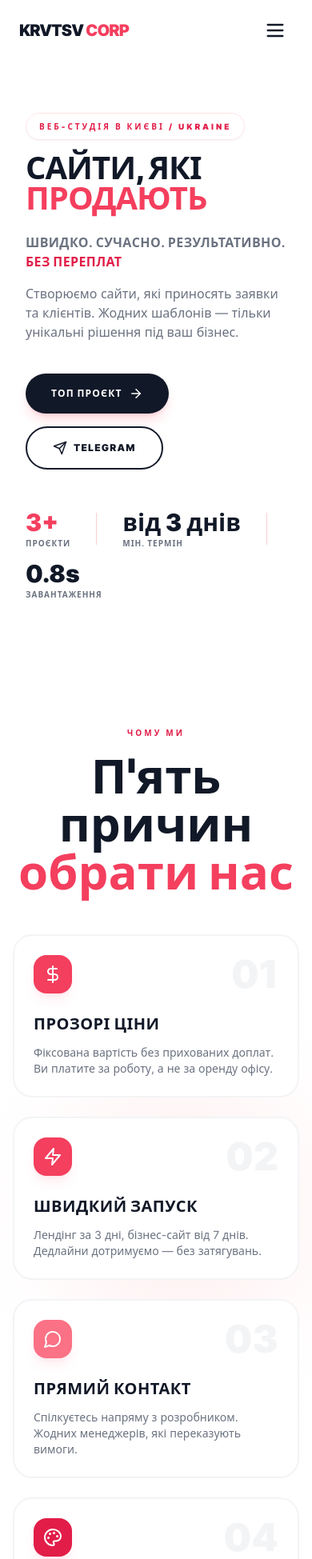
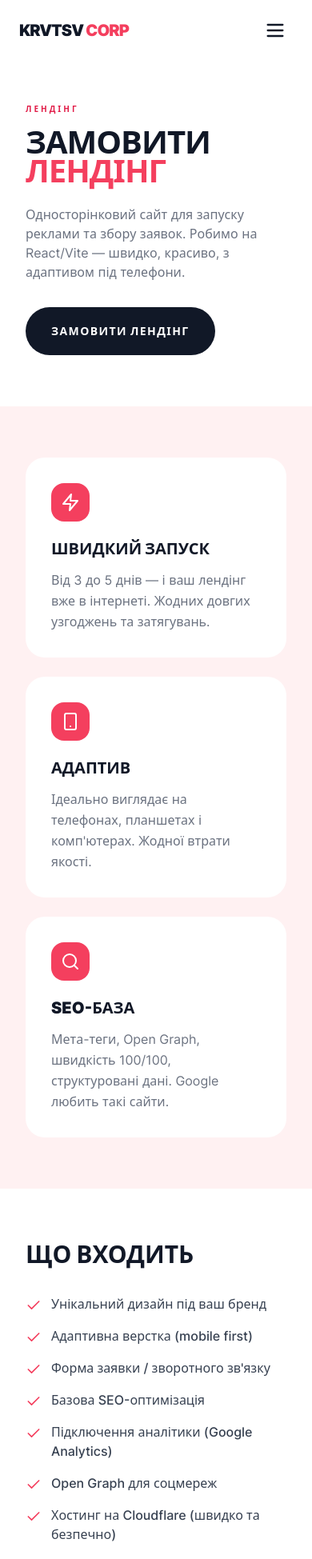
Before and after one commit to porustzi/krvtsv, a React (Vite) app in the folder project/: page /services/landing in a window 390 px wide. Shown: the top 1949 px of the page at 80% size. Built offline with nearby package versions, Linux system fonts and the light colour scheme.

Commit message:
feat: add /services/landing page, update SEO titles, sitemap, header navigation

```diff
--- a/project/index.html
+++ b/project/index.html
@@ -10,8 +10,8 @@
     <meta name="apple-mobile-web-app-status-bar-style" content="default" />
     <meta name="format-detection" content="telephone=no" />
 
-    <title>Замовити сайт Київ, фуллстак розробка Україна — KRVTSV CORP</title>
-    <meta name="description" content="Замовити сайт у Києві та фуллстак розробку в Україні: лендінг, бізнес-сайт, розробка e-commerce сайтів. Веб-розробник KRVTSV CORP — React/Vite + Node.js. Швидко, сучасно, без переплат. Запуск від 3 днів." />
+    <title>Замовити лендінг та сайт Київ, фуллстак розробка Україна — KRVTSV CORP</title>
+    <meta name="description" content="Замовити лендінг або сайт у Києві та фуллстак розробку в Україні: landing page, бізнес-сайт, розробка e-commerce сайтів. Веб-розробник KRVTSV CORP — React/Vite + Node.js. Швидко, сучасно, без переплат. Запуск від 3 днів." />
     <meta name="keywords" content="замовити сайт Київ, фуллстак розробка Україна, розробка e-commerce сайтів, веб-сайт Київ, веб-розробник, створення сайтів Україна, веб-студія, лендінг, інтернет-магазин, замовити сайт під ключ" />
     <meta name="author" content="KRVTSV CORP" />
     <meta name="robots" content="index, follow, max-image-preview:large" />
@@ -28,8 +28,8 @@
     <meta property="og:type" content="website" />
     <meta property="og:locale" content="uk_UA" />
     <meta property="og:site_name" content="KRVTSV CORP" />
-    <meta property="og:title" content="Замовити сайт Київ, фуллстак розробка Україна — KRVTSV CORP" />
-    <meta property="og:description" content="Лендінг, бізнес-сайт, e-commerce та фуллстак (React + Node) на React/Vite. Швидкий запуск від 3 днів, прозорі ціни, прямий контакт з розробником." />
+    <meta property="og:title" content="Замовити лендінг та сайт Київ, фуллстак розробка Україна — KRVTSV CORP" />
+    <meta property="og:description" content="Лендінг, бізнес-сайт, e-commerce та фуллстак (React + Node) на React/Vite. Замовити landing page під ключ. Швидкий запуск від 3 днів, прозорі ціни, прямий контакт з розробником." />
     <meta property="og:url" content="https://krvtsvcorp.pp.ua/" />
     <meta property="og:image" content="https://krvtsvcorp.pp.ua/og-image.jpg" />
     <meta property="og:image:width" content="1200" />
@@ -38,8 +38,8 @@
 
     <!-- Twitter -->
     <meta name="twitter:card" content="summary_large_image" />
-    <meta name="twitter:title" content="KRVTSV CORP — Веб-студія у Києві: сайти, які продають" />
-    <meta name="twitter:description" content="Лендінги, бізнес-сайти та магазини на React/Vite. Запуск від 3 днів. Без переплат." />
+    <meta name="twitter:title" content="KRVTSV CORP — Замовити лендінг та сайт у Києві" />
+    <meta name="twitter:description" content="Лендінги, бізнес-сайти та магазини на React/Vite. Замовити landing page під ключ від 4000 грн. Запуск від 3 днів." />
     <meta name="twitter:image" content="https://krvtsvcorp.pp.ua/og-image.jpg" />
 
     <link rel="preload" href="/fonts/inter-900.woff2" as="font" type="font/woff2" crossorigin />
@@ -113,7 +113,7 @@
       },
       "geo": { "@type": "GeoCoordinates", "latitude": 50.4501, "longitude": 30.5234 },
       "makesOffer": [
-        { "@type": "Offer", "itemOffered": { "@type": "Service", "name": "Замовити лендінг Україна", "price": "4000", "priceCurrency": "UAH" } },
+        { "@type": "Offer", "itemOffered": { "@type": "Service", "name": "Замовити лендінг Україна", "url": "https://krvtsvcorp.pp.ua/services/landing/", "price": "4000", "priceCurrency": "UAH" } },
         { "@type": "Offer", "itemOffered": { "@type": "Service", "name": "Розробка бізнес-сайту Київ", "price": "10000", "priceCurrency": "UAH" } },
         { "@type": "Offer", "itemOffered": { "@type": "Service", "name": "Розробка e-commerce сайтів", "price": "15000", "priceCurrency": "UAH" } },
         { "@type": "Offer", "itemOffered": { "@type": "Service", "name": "Фуллстак розробка Україна (React + Node)", "price": "20000", "priceCurrency": "UAH" } },
--- a/project/src/App.tsx
+++ b/project/src/App.tsx
@@ -2,6 +2,7 @@ import { BrowserRouter, Routes, Route } from 'react-router-dom';
 import { HelmetProvider } from 'react-helmet-async';
 import Home from './pages/Home';
 import Fullstack from './pages/Fullstack';
+import Landing from './pages/Landing';
 import Ecommerce from './pages/Ecommerce';
 import WebDeveloperKyiv from './pages/WebDeveloperKyiv';
 import BlogIndex from './pages/BlogIndex';
@@ -17,6 +18,7 @@ export default function App() {
         <Routes>
           <Route path="/" element={<Home />} />
           <Route path="/services/fullstack" element={<Fullstack />} />
+          <Route path="/services/landing" element={<Landing />} />
           <Route path="/services/ecommerce" element={<Ecommerce />} />
           <Route path="/services/web-developer-kyiv" element={<WebDeveloperKyiv />} />
           <Route path="/blog" element={<BlogIndex />} />
--- a/project/src/components/Header.tsx
+++ b/project/src/components/Header.tsx
@@ -7,6 +7,7 @@ import NavLink from './NavLink';
 const links = [
   { label: 'Переваги', href: '/#advantages' },
   { label: 'Проєкт', href: '/#project' },
+  { label: 'Лендінг', href: '/services/landing' },
   { label: 'Блог', href: '/blog' },
   { label: 'Ціни', href: '/#prices' },
   { label: 'Процес', href: '/#process' },
--- a/project/src/entry-server.tsx
+++ b/project/src/entry-server.tsx
@@ -4,6 +4,7 @@ import { StaticRouter } from 'react-router-dom/server';
 import { HelmetProvider, type HelmetServerState } from 'react-helmet-async';
 import Home from './pages/Home';
 import Fullstack from './pages/Fullstack';
+import Landing from './pages/Landing';
 import Ecommerce from './pages/Ecommerce';
 import WebDeveloperKyiv from './pages/WebDeveloperKyiv';
 import BlogIndex from './pages/BlogIndex';
@@ -34,6 +35,7 @@ export function render() {
   return {
     '/': renderRoute('/', h(Home)),
     '/services/fullstack': renderRoute('/services/fullstack', h(Fullstack)),
+    '/services/landing': renderRoute('/services/landing', h(Landing)),
     '/services/ecommerce': renderRoute('/services/ecommerce', h(Ecommerce)),
     '/services/web-developer-kyiv': renderRoute('/services/web-developer-kyiv', h(WebDeveloperKyiv)),
     '/blog/': renderRoute('/blog', h(BlogIndex)),
--- /dev/null
+++ b/project/src/pages/Landing.tsx
@@ -0,0 +1,108 @@
+import { Link } from 'react-router-dom';
+import Seo from '../components/Seo';
+import Header from '../components/Header';
+import Footer from '../components/Footer';
+import { Zap, Smartphone, Search, Check } from 'lucide-react';
+
+export default function Landing() {
+  return (
+    <div className="min-h-screen bg-white overflow-x-hidden">
+      <Seo
+        title="Замовити лендінг — розробка landing page під ключ | KRVTSV CORP"
+        description="Замовити лендінг у Києві та Україні. Розробка landing page на React/Vite від 4 000 грн, за 3-5 днів. Адаптивний дизайн, SEO, форма заявки. Прямий контакт з розробником."
+        path="/services/landing"
+      />
+      <Header />
+      <main>
+        <section className="relative pt-32 pb-16 md:pt-40 md:pb-24 bg-white">
+          <div className="max-w-7xl mx-auto px-4 sm:px-8">
+            <p className="text-xs sm:text-[10px] font-black uppercase tracking-[0.3em] text-rose-600 mb-4">Лендінг</p>
+            <h1 className="text-[clamp(2.5rem,9vw,5.5rem)] font-black leading-[0.9] tracking-tight text-gray-900 uppercase mb-6 break-words">
+              ЗАМОВИТИ<br />{' '}<span className="text-rose-500">ЛЕНДІНГ</span>
+            </h1>
+            <p className="text-gray-500 text-lg sm:text-base leading-relaxed max-w-2xl mb-8 break-words">
+              Односторінковий сайт для запуску реклами та збору заявок. Робимо на React/Vite — швидко, красиво, з адаптивом під телефони.
+            </p>
+            <a href="https://t.me/holdingtokens" target="_blank" rel="noopener noreferrer" className="inline-flex items-center gap-2 bg-gray-900 text-white font-black uppercase tracking-widest text-sm px-8 py-5 rounded-full hover:bg-rose-500 transition-colors">
+              Замовити лендінг
+            </a>
+          </div>
+        </section>
+
+        <section className="py-16 md:py-24 bg-rose-50">
+          <div className="max-w-7xl mx-auto px-4 sm:px-8 grid md:grid-cols-3 gap-6">
+            <div className="bg-white rounded-3xl p-8">
+              <div className="w-12 h-12 bg-rose-500 rounded-2xl flex items-center justify-center mb-5"><Zap size={24} className="text-white" /></div>
+              <h2 className="text-xl font-black uppercase text-gray-900 mb-3">Швидкий запуск</h2>
+              <p className="text-gray-500 leading-relaxed">Від 3 до 5 днів — і ваш лендінг вже в інтернеті. Жодних довгих узгоджень та затягувань.</p>
+            </div>
+            <div className="bg-white rounded-3xl p-8">
+              <div className="w-12 h-12 bg-rose-500 rounded-2xl flex items-center justify-center mb-5"><Smartphone size={24} className="text-white" /></div>
+              <h2 className="text-xl font-black uppercase text-gray-900 mb-3">Адаптив</h2>
+              <p className="text-gray-500 leading-relaxed">Ідеально виглядає на телефонах, планшетах і комп'ютерах. Жодної втрати якості.</p>
+            </div>
+            <div className="bg-white rounded-3xl p-8">
+              <div className="w-12 h-12 bg-rose-500 rounded-2xl flex items-center justify-center mb-5"><Search size={24} className="text-white" /></div>
+              <h2 className="text-xl font-black uppercase text-gray-900 mb-3">SEO-база</h2>
+              <p className="text-gray-500 leading-relaxed">Мета-теги, Open Graph, швидкість 100/100, структуровані дані. Google любить такі сайти.</p>
+            </div>
+          </div>
+        </section>
+
+        <section className="py-16 md:py-24 bg-white">
+          <div className="max-w-3xl mx-auto px-4 sm:px-8">
+            <h2 className="text-3xl md:text-4xl font-black uppercase text-gray-900 mb-8">Що входить</h2>
+            <ul className="space-y-4">
+              {[
+                'Унікальний дизайн під ваш бренд',
+                'Адаптивна верстка (mobile first)',
+                'Форма заявки / зворотного зв\'язку',
+                'Базова SEO-оптимізація',
+                'Підключення аналітики (Google Analytics)',
+                'Open Graph для соцмереж',
+                'Хостинг на Cloudflare (швидко та безпечно)',
+                'Домен у зоні .com.ua / .pp.ua',
+              ].map((item) => (
+                <li key={item} className="flex items-start gap-3">
+                  <Check size={20} className="text-rose-500 mt-1 flex-shrink-0" />
+                  <span className="text-gray-700 font-medium">{item}</span>
+                </li>
+              ))}
+            </ul>
+            <p className="mt-8 text-gray-500">Ціна — <span className="text-rose-600 font-black">від 4 000 грн</span>, термін — від 3 днів.</p>
+          </div>
+        </section>
+
+        <section className="py-16 md:py-24 bg-rose-50">
+          <div className="max-w-4xl mx-auto px-4 sm:px-8">
+            <h2 className="text-3xl md:text-4xl font-black uppercase text-gray-900 mb-8 text-center">Для кого підходить лендінг</h2>
+            <div className="grid md:grid-cols-2 gap-6">
+              {[
+                { title: 'Новий бізнес', desc: 'Тільки стартуєте і хочете швидко отримати перших клієнтів?' },
+                { title: 'Рекламна кампанія', desc: 'Запускаєте Google Ads або Facebook — лендінг дає найвищу конверсію.' },
+                { title: 'Тест гіпотези', desc: 'Перевіряєте нішу без великих вкладень? Лендінг — найдешевший спосіб.' },
+                { title: 'Подія / акція', desc: 'Анонс заходу, розпродаж або збір заявок на безкоштовну консультацію.' },
+              ].map((item) => (
+                <div key={item.title} className="bg-white rounded-3xl p-8">
+                  <h3 className="text-xl font-black uppercase text-gray-900 mb-3">{item.title}</h3>
+                  <p className="text-gray-500 leading-relaxed">{item.desc}</p>
+                </div>
+              ))}
+            </div>
+          </div>
+        </section>
+
+        <section className="py-16 bg-gray-900 text-center">
+          <div className="max-w-3xl mx-auto px-4">
+            <h2 className="text-3xl md:text-5xl font-black uppercase text-white mb-6">Готові запустити лендінг?</h2>
+            <p className="text-gray-400 mb-8">Напишіть у Telegram — обговоримо задачу, ціну та терміни. Без зобов'язань.</p>
+            <Link to="/#contact" className="inline-flex items-center gap-2 bg-rose-500 text-white font-black uppercase tracking-widest text-sm px-8 py-5 rounded-full hover:bg-white hover:text-gray-900 transition-colors">
+              Зв'язатися
+            </Link>
+          </div>
+        </section>
+      </main>
+      <Footer />
+    </div>
+  );
+}
--- a/project/src/pages/WebDeveloperKyiv.tsx
+++ b/project/src/pages/WebDeveloperKyiv.tsx
@@ -8,8 +8,8 @@ export default function WebDeveloperKyiv() {
   return (
     <div className="min-h-screen bg-white overflow-x-hidden">
       <Seo
-        title="Веб-розробник Київ — замовити сайт у веб-студії KRVTSV CORP"
-        description="Веб-розробник у Києві: лендінги, бізнес-сайти, інтернет-магазини та фуллстак проєкти. KRVTSV CORP працює з клієнтами з Києва та всієї України. Запуск від 3 днів."
+        title="Веб-розробник Київ — замовити лендінг та сайт | KRVTSV CORP"
+        description="Веб-розробник у Києві: замовити лендінг, бізнес-сайт, інтернет-магазин або фуллстак проєкт. KRVTSV CORP працює з клієнтами з Києва та всієї України. Запуск від 3 днів."
         path="/services/web-developer-kyiv"
       />
       <Header />
```
Also changed, not shown: project/public/llms.txt, 2 other files (tests, documents, lock files or other folders).
